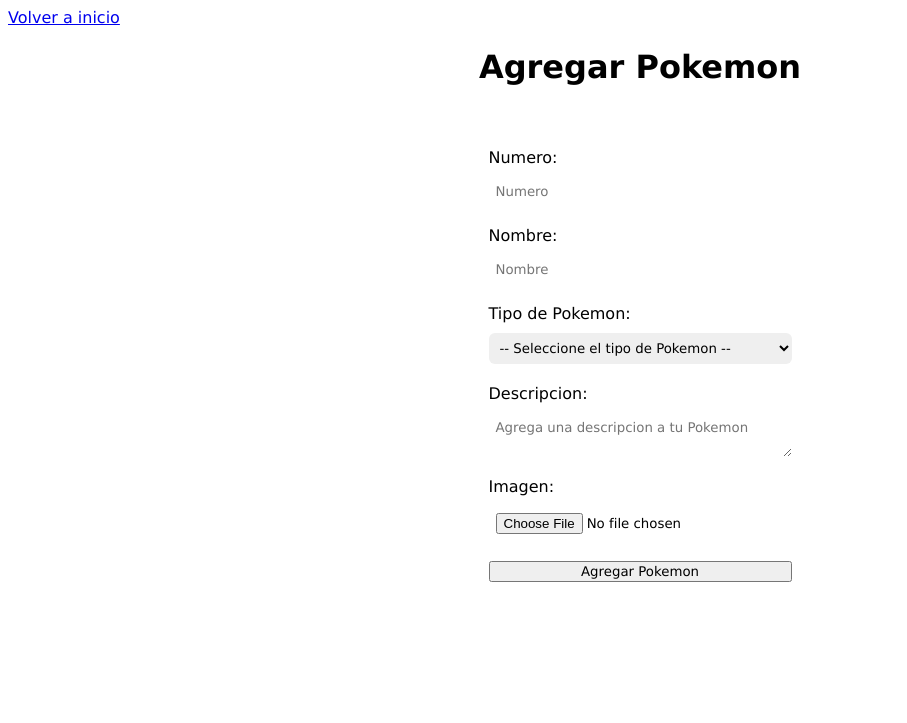
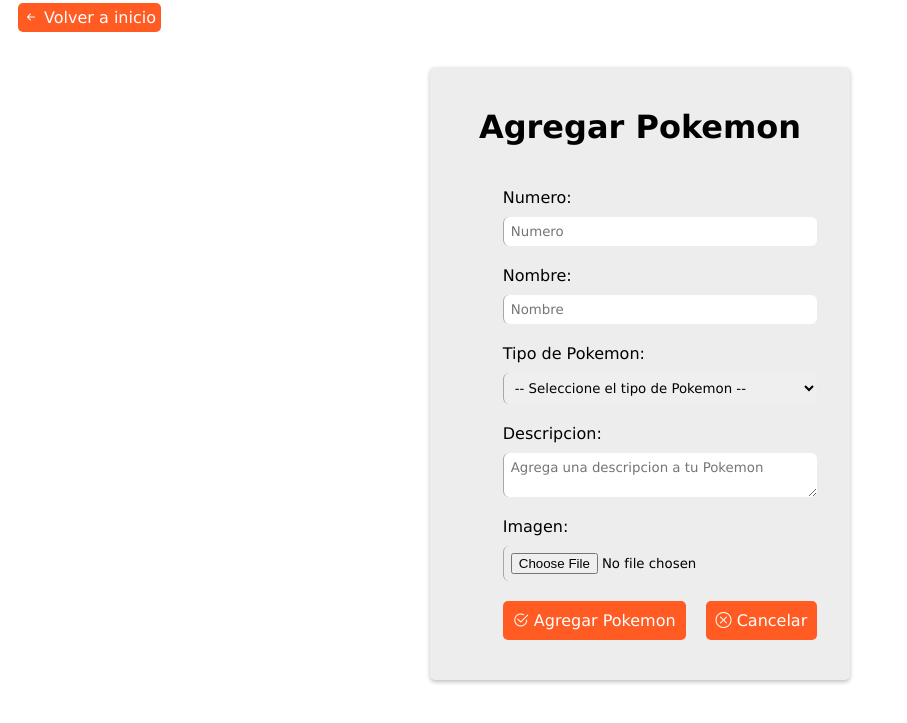
Before and after one commit to TomasZ-png/PW2_Pokedex, a PHP site: page /AgregarPokemon.php in a window 1280 px wide. Shown: the top 723 px of the page, without its empty margins (0-907 px from the left). Run offline with PHP 8.4, Linux system fonts and the light colour scheme; a user stored in the database is signed in.

Commit message:
mejora de vista de agregar pokemon

```diff
--- a/public/css/agregarPokemonStyles.css
+++ b/public/css/agregarPokemonStyles.css
@@ -65,6 +65,14 @@ main{
     border: none;
     border-radius: 6px;
     margin: 10px 0 20px 0;
+    border-left: solid 1px #a8a8a8;
+    transition: border linear 0.1s;
+
+}
+
+.form-container form input:focus, textarea:focus, select:focus{
+    outline: none;
+    border-left: solid 4px #ff5b23;
 }
 
 .form-button{
--- a/public/php/AgregarPokemon.php
+++ b/public/php/AgregarPokemon.php
@@ -5,12 +5,16 @@
     <meta name="viewport" content="width=device-width, initial-scale=1">
     <link rel="stylesheet" href="../css/agregarPokemonStyles.css">
     <link rel="icon" type="image/png" href="\PW2_Pokedex\src\img\favicon.ico">
+    <link rel="stylesheet" href="https://cdn.jsdelivr.net/npm/bootstrap-icons@1.10.0/font/bootstrap-icons.css"/>
+
     <title>Agregar Pokemon</title>
 </head>
 <body>
-<a href="home.php">Volver a inicio</a>
+<div><a class="volver-btn" href="home.php"><i class="bi bi-arrow-left-short"></i> Volver a inicio</a></div>
 
 <main>
+    <div class="form-container">
+        <div class="formulario">
 <h1>Agregar Pokemon</h1>
     <div class="form-container">
     <form action="AgregarPokemon.php" method="post" enctype="multipart/form-data">
@@ -44,9 +48,13 @@
         <textarea name="descripcion" id="descripcion-pokemon" placeholder="Agrega una descripcion a tu Pokemon"></textarea>
         <label for="imagen-pokemon">Imagen:</label>
         <input type="file" name="imagen" id="imagen-pokemon" placeholder="Numero">
-        <button type="submit">Agregar Pokemon</button>
+        <div class="btn-form">
+        <button class="form-button" type="submit"><i class="bi bi-check2-circle"></i> Agregar Pokemon</button>
+        <a class="form-button" href="home.php"><i class="bi bi-x-circle"></i> Cancelar</a>
+        </div>
     </form>
-
+    </div>
+        </div>
 
 <?php
 session_start();
```
Also changed, not shown: public/php/pokemonBuscado.php (+10 -1 lines).
